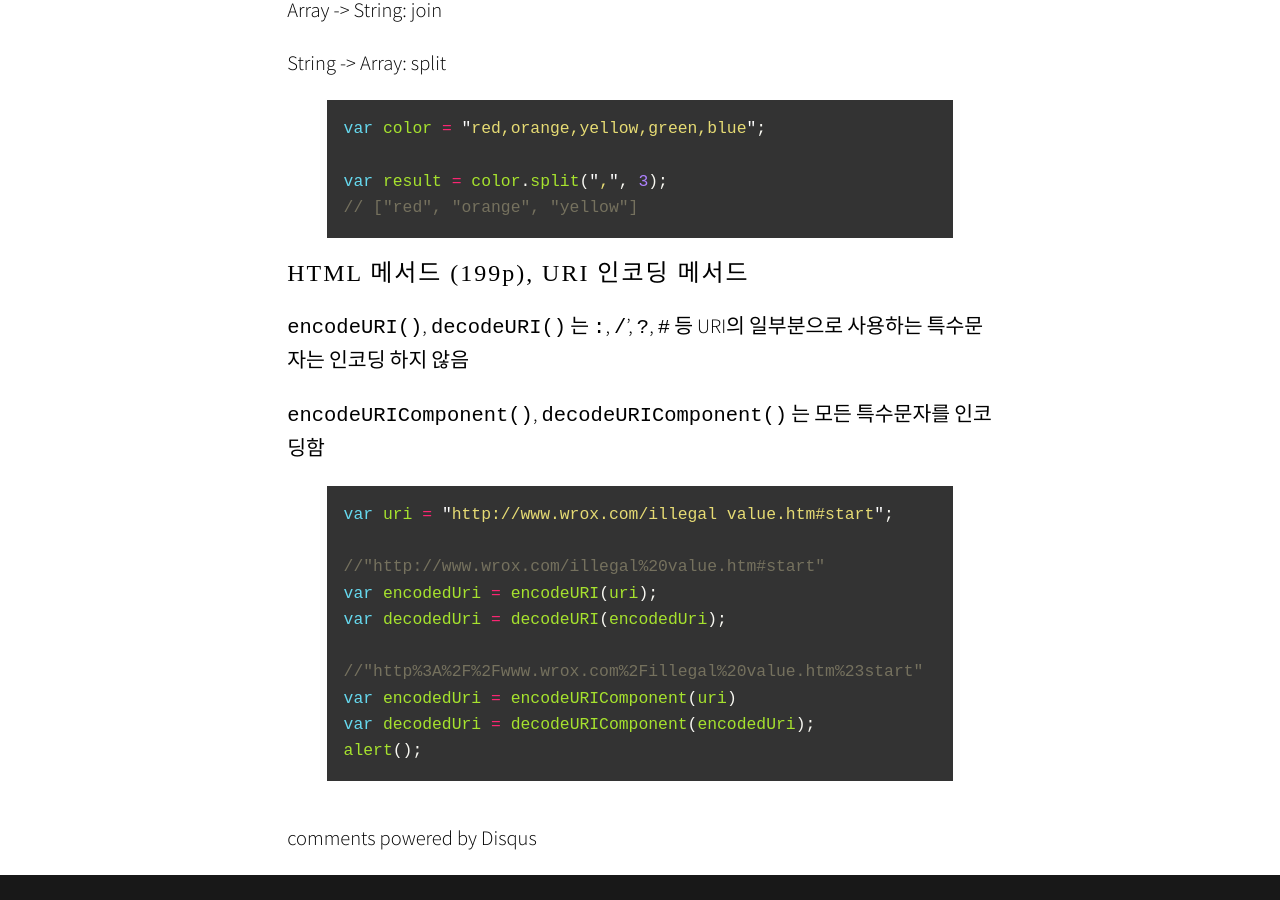
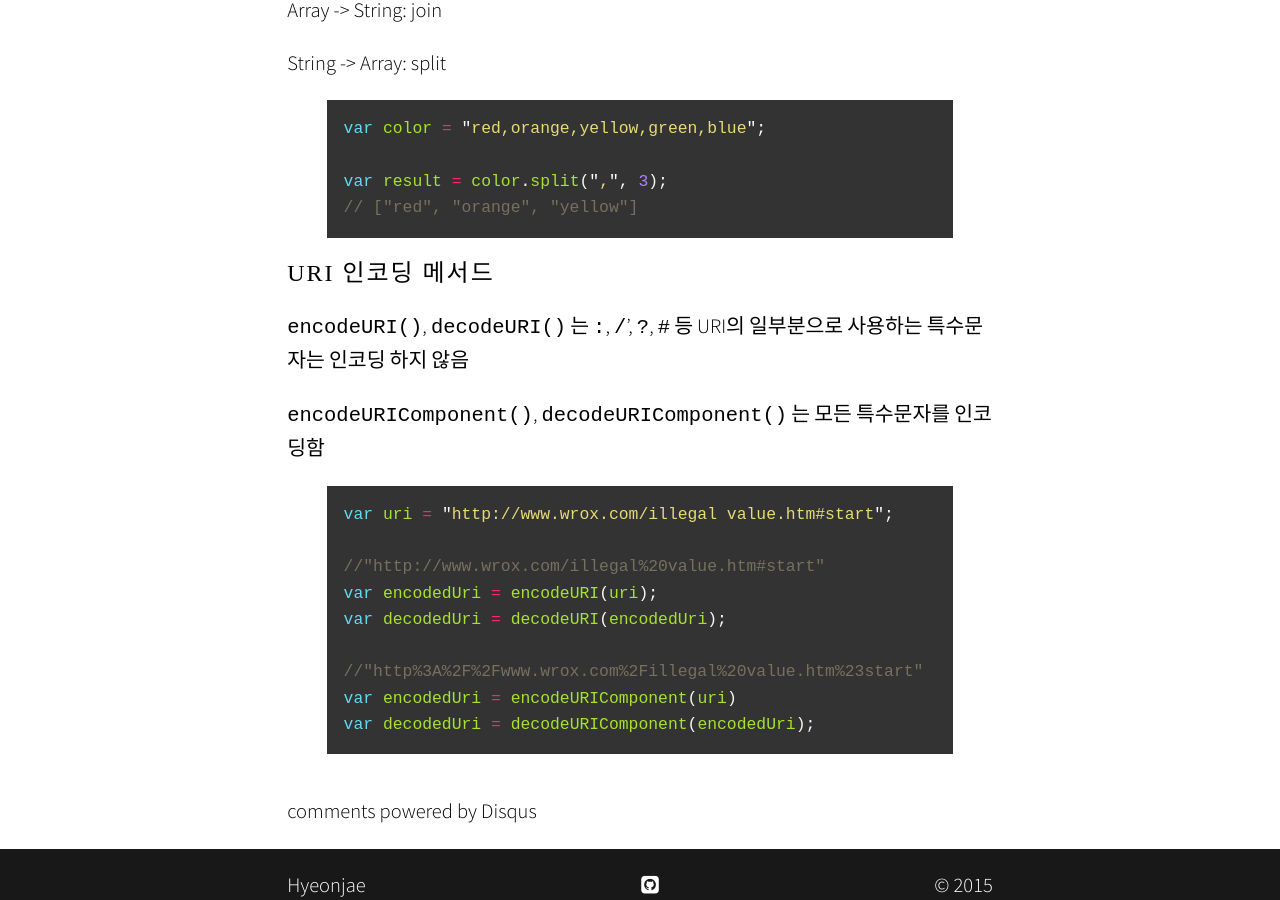
Before and after one commit to hyeonjae/hyeonjae.github.io.archive, a Jekyll site: the page built from _posts/2015-03-05-javascript-study-3.md, in a window 1280 px wide and 900 px high, scrolled down 10797 px. Built offline with Jekyll 4.4.1, drawn with Linux system fonts in a browser that asks for light colours; nearby versions of some CDN libraries; some web fonts are replaced; comment, search, counter and statistics services are not loaded.

Commit message:
no message

```diff
--- a/_posts/2015-03-05-javascript-study-3.md
+++ b/_posts/2015-03-05-javascript-study-3.md
@@ -388,7 +388,7 @@ var result = color.split(",", 3);
 {% endhighlight %}
 
 
-### HTML 메서드 (199p), URI 인코딩 메서드
+### URI 인코딩 메서드
 
 `encodeURI()`, `decodeURI()` 는 `:`, `/`', `?`, `#` 등 URI의 일부분으로 사용하는 특수문자는 인코딩 하지 않음
 
@@ -403,5 +403,4 @@ var decodedUri = decodeURI(encodedUri);
 //"http%3A%2F%2Fwww.wrox.com%2Fillegal%20value.htm%23start"
 var encodedUri = encodeURIComponent(uri)
 var decodedUri = decodeURIComponent(encodedUri);
-alert();
 {% endhighlight %}
```
